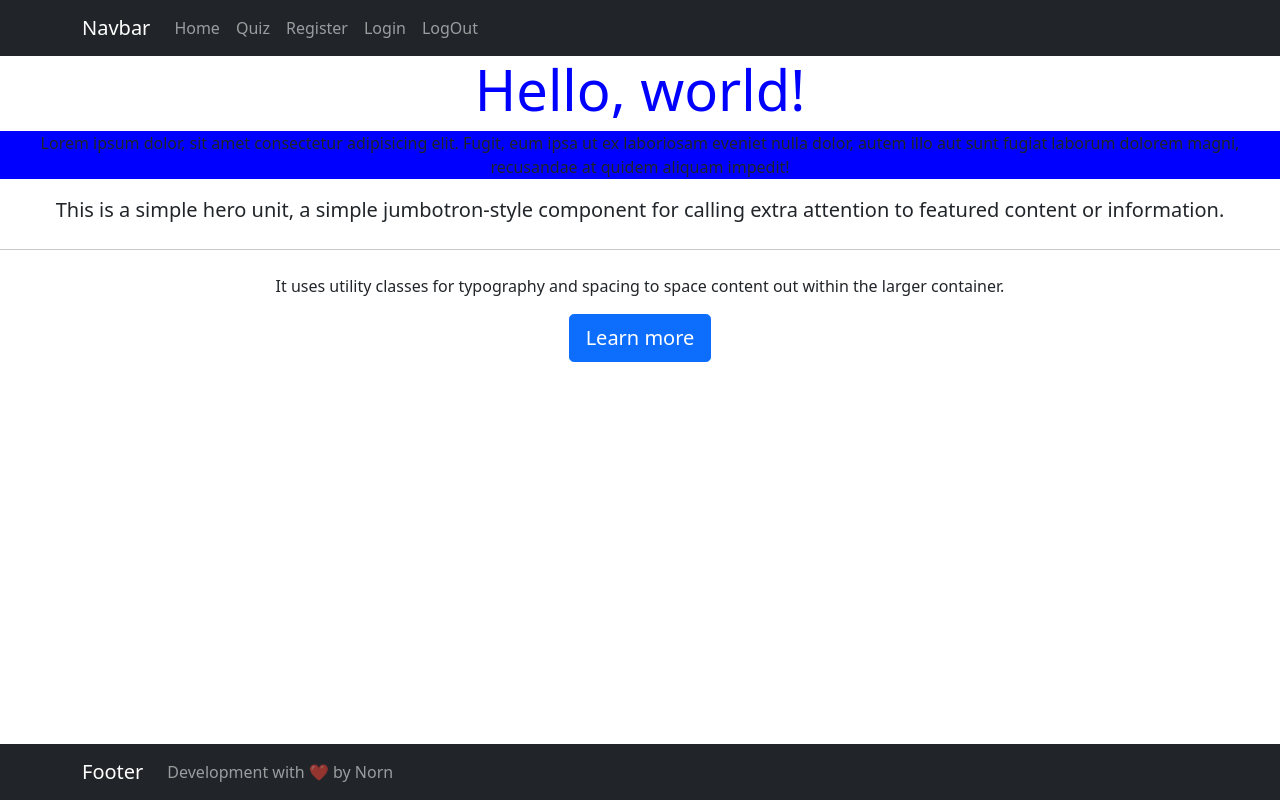
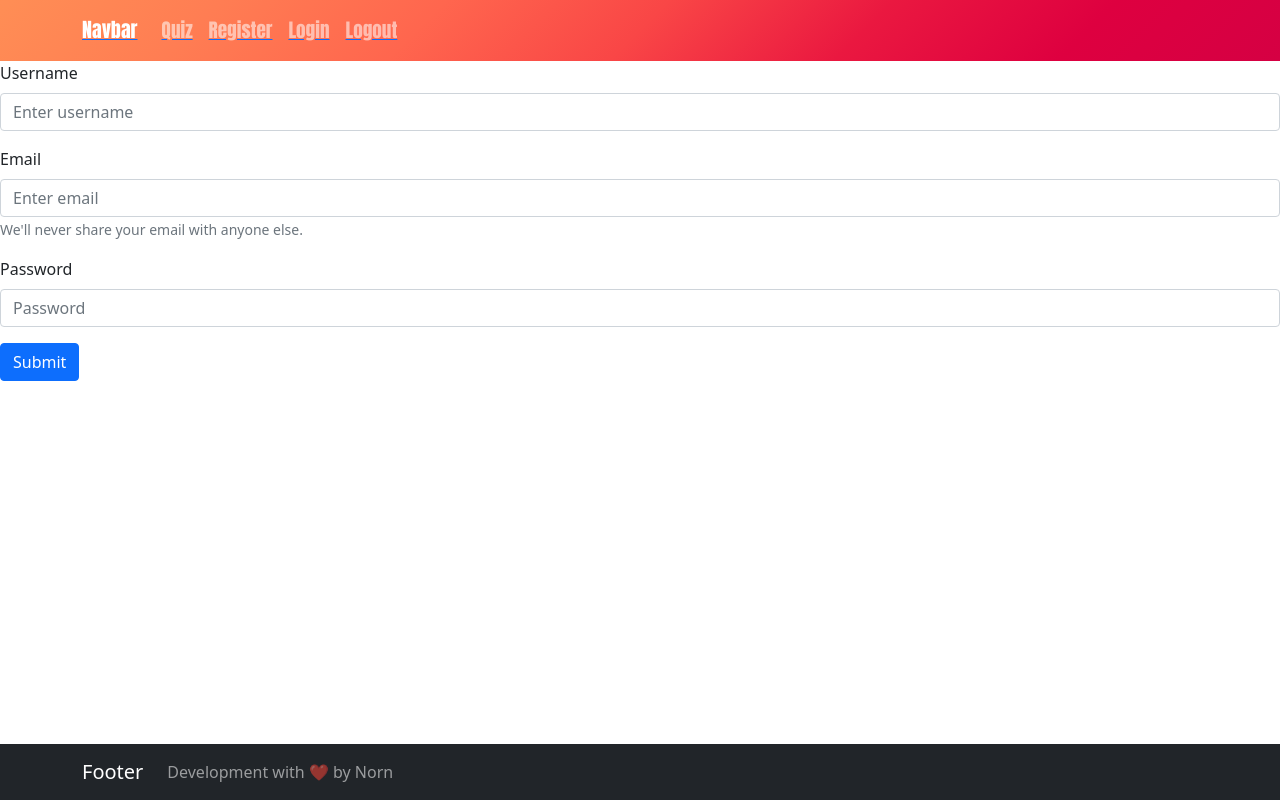
Before and after one commit to keliumJU/crud-encuestas-react, a React (Create React App) app: page /register in a window 1280 px wide. Built offline with nearby package versions, Linux system fonts and the light colour scheme.

Commit message:
routing y nav

```diff
--- a/package.json
+++ b/package.json
@@ -4,9 +4,12 @@
   "private": true,
   "dependencies": {
     "@fortawesome/fontawesome-svg-core": "^1.2.36",
+    "@fortawesome/free-solid-svg-icons": "^5.15.4",
+    "@fortawesome/react-fontawesome": "^0.1.15",
     "@testing-library/jest-dom": "^5.11.4",
     "@testing-library/react": "^11.1.0",
     "@testing-library/user-event": "^12.1.10",
+    "axios": "^0.22.0",
     "bootstrap": "^5.1.1",
     "react": "^17.0.2",
     "react-bootstrap": "^2.0.0-rc.0",
--- a/src/App.css
+++ b/src/App.css
@@ -12,3 +12,10 @@ h1{
 .parrafo{
 	background-color: blue;
 }
+
+.navegacion{
+	font-size: larger;
+	font-family: Impact, Haettenschweiler, 'Arial Narrow Bold', sans-serif !important;
+	background-image: linear-gradient(135deg, #ff8e55 0, #ff7d53 16.67%, #ff664e 33.33%, #f94646 50%, #ea1840 66.67%, #de0040 83.33%, #d50043 100%) !important;
+	color: aqua !important;
+}
--- a/src/App.jsx
+++ b/src/App.jsx
@@ -2,15 +2,18 @@ import React from 'react';
 import './App.css';
 import NaBar from './components/navbar/NavBar';
 import Footer from './components/footer/Footer';
-import Home from './components/Home';
+import Routing from './Router/Routing';
+import {BrowserRouter as Router} from 'react-router-dom';
 
 function App(){
 	return (
-		<div className="App">
-			<NaBar />
-			<Home />
-			<Footer />
-		</div>
+		<Router>
+			<div className="App">
+				<NaBar />
+				<Routing />
+				<Footer />
+			</div>
+		</Router>
 	);
 }
 
--- /dev/null
+++ b/src/Router/Routing.jsx
@@ -0,0 +1,24 @@
+import React from 'react';
+import Login from '../components/auth/Login';
+import Logout from '../components/auth/Logout';
+import Register from '../components/auth/Register';
+import Encuesta from '../components/encuestas/Encuesta'
+import Home from '../components/Home';
+import {Switch, Route} from 'react-router-dom';
+
+function Routing(){
+
+    return (
+		<>
+			<Switch>
+				<Route path="/" exact component={Home} />
+				<Route path="/encuesta" component={Encuesta} />
+				<Route path="/login" component={Login} />
+				<Route path="/logout" component={Logout} />
+				<Route path="/register" component={Register} />
+			</Switch>
+		</>
+    )
+}
+
+export default Routing;
--- a/src/components/Home.jsx
+++ b/src/components/Home.jsx
@@ -5,15 +5,15 @@ function Home(){
     return (
 	<>
 		<center>
-		<div class="jumbotron">
-		<h1 class="display-4">Hello, world!</h1>
+		<div className="jumbotron">
+		<h1 className="display-4">Hello, world!</h1>
 		<p className="parrafo" >
 			Lorem ipsum dolor, sit amet consectetur adipisicing elit. Fugit, eum ipsa ut ex laboriosam eveniet nulla dolor, autem illo aut sunt fugiat laborum dolorem magni, recusandae at quidem aliquam impedit!
 		</p>
-		<p class="lead">This is a simple hero unit, a simple jumbotron-style component for calling extra attention to featured content or information.</p>
-		<hr class="my-4" />
-		<p>It uses utility classes for typography and spacing to space content out within the larger container.</p>
-		<a class="btn btn-primary btn-lg" href="#home" role="button">Learn more</a>
+		<p className="lead">This is a simple hero unit, a simple jumbotron-style component for calling extra attention to featured content or information.</p>
+		<hr className="my-4" />
+		<p>It uses utility classNamees for typography and spacing to space content out within the larger container.</p>
+		<a className="btn btn-primary btn-lg" href="#home" role="button">Learn more</a>
 		</div>
 		</center>
 	</>
--- a/src/components/auth/Login.jsx
+++ b/src/components/auth/Login.jsx
@@ -1,12 +1,56 @@
 import React from 'react';
 import '../.././App.css';
+import { Form, Button} from 'react-bootstrap';
+import axios from 'axios';
 
-function About(){
-    return (
-	<div>
-		<h1>Login</h1>
-	</div>
-    )
+export default class Login extends React.Component {
+
+	state = {
+    	nombre: '',
+		contrasenia: ''
+	}
+
+	handleChange = event => {
+		this.setState({ nombre: event.target.value, contrasenia: event.target.value });
+	}
+
+	handleSubmit = event => {
+    event.preventDefault();
+
+	const user = {
+		nombre: this.state.nombre,
+		contrasenia: this.state.contrasenia
+    };
+	console.log(this.state.nombre)
+	console.log(this.state.contrasenia)
+	axios.post(`http://127.0.0.1:5000/api/login`, { user })
+		.then(res => {
+  	      console.log(res);
+  	      console.log(res.data);
+	})
+	}
+
+	render(){
+		return (
+			<div>
+				<Form method="POST" onSubmit={this.handleSubmit}>
+					<Form.Group className="mb-3" controlId="formBasicInput">
+						<Form.Label>Username</Form.Label>
+						<Form.Control type="text" name="nombre" placeholder="Enter username" onChange={this.handleChange}/>
+						<Form.Text className="text-muted">
+							We'll never share your email with anyone else.
+						</Form.Text>
+					</Form.Group>
+
+					<Form.Group className="mb-3" controlId="formBasicPassword">
+						<Form.Label>Password</Form.Label>
+						<Form.Control type="password" name="contrasenia" placeholder="Password" onChange={this.handleChange}/>
+					</Form.Group>
+					<Button variant="primary" type="submit">
+						Submit
+					</Button>
+				</Form>
+			</div>
+		)
+	}
 }
-
-export default About;
--- a/src/components/auth/Logout.jsx
+++ b/src/components/auth/Logout.jsx
@@ -4,7 +4,7 @@ import '../.././App.css';
 function LogOut(){
     return (
 	<div>
-		<h1>Login</h1>
+		<h1>Logout</h1>
 	</div>
     )
 }
--- a/src/components/auth/Register.jsx
+++ b/src/components/auth/Register.jsx
@@ -1,12 +1,32 @@
 import React from 'react';
 import '../.././App.css';
+import { Form, Button} from 'react-bootstrap';
 
-function Register(){
-    return (
-	<div>
-		<h1>Login</h1>
-	</div>
-    )
+function Register() {
+	return (
+		<div>
+			<Form>
+				<Form.Group className="mb-3" controlId="formBasicInput">
+					<Form.Label>Username</Form.Label>
+					<Form.Control type="text" placeholder="Enter username" />
+				</Form.Group>
+				<Form.Group className="mb-3" controlId="formBasicEmail">
+					<Form.Label>Email</Form.Label>
+					<Form.Control type="email" placeholder="Enter email" />
+					<Form.Text className="text-muted">
+						We'll never share your email with anyone else.
+					</Form.Text>
+				</Form.Group>
+				<Form.Group className="mb-3" controlId="formBasicPassword">
+					<Form.Label>Password</Form.Label>
+					<Form.Control type="password" placeholder="Password" />
+				</Form.Group>
+				<Button variant="primary" type="submit">
+					Submit
+				</Button>
+			</Form>
+		</div>
+	)
 }
 
 export default Register;
--- a/src/components/encuestas/Encuesta.jsx
+++ b/src/components/encuestas/Encuesta.jsx
@@ -4,7 +4,7 @@ import '../.././App.css';
 function Encuesta(){
     return (
 	<div>
-		<h1>Login</h1>
+		<h1>Encuesta</h1>
 	</div>
     )
 }
--- a/src/components/navbar/NavBar.jsx
+++ b/src/components/navbar/NavBar.jsx
@@ -1,20 +1,30 @@
 import React from 'react';
 import '../.././App.css';
 import { Navbar, Nav, Container} from 'react-bootstrap';
-
+import {Link} from 'react-router-dom';
 
 function NavBar(){
     return (
 	<>
-		<Navbar bg="dark" variant="dark">
+
+		<Navbar className="navegacion" variant="dark">
 		<Container>
-		<Navbar.Brand href="#home">Navbar</Navbar.Brand>
+		<Link to='/'>
+			<Navbar.Brand href="/">Navbar</Navbar.Brand>
+		</Link>
 		<Nav className="me-auto">
-		<Nav.Link href="#home">Home</Nav.Link>
-		<Nav.Link href="#features">Quiz</Nav.Link>
-		<Nav.Link href="#pricing">Register</Nav.Link>
-		<Nav.Link href="#pricing">Login</Nav.Link>
-		<Nav.Link href="#pricing">LogOut</Nav.Link>
+		<Link to='/encuesta'>
+			<Nav.Link href="#encuestas">Quiz</Nav.Link>
+		</Link>
+		<Link to='/register'>
+			<Nav.Link href="#Register">Register</Nav.Link>
+		</Link>
+		<Link to='/login'>
+			<Nav.Link href="#Login">Login</Nav.Link>
+		</Link>
+		<Link to='/logout'>
+			<Nav.Link href="#Logout">Logout</Nav.Link>
+		</Link>
 		</Nav>
 		</Container>
 		</Navbar>
```
Also changed, not shown: 1 other file (tests, documents, lock files or other folders).
